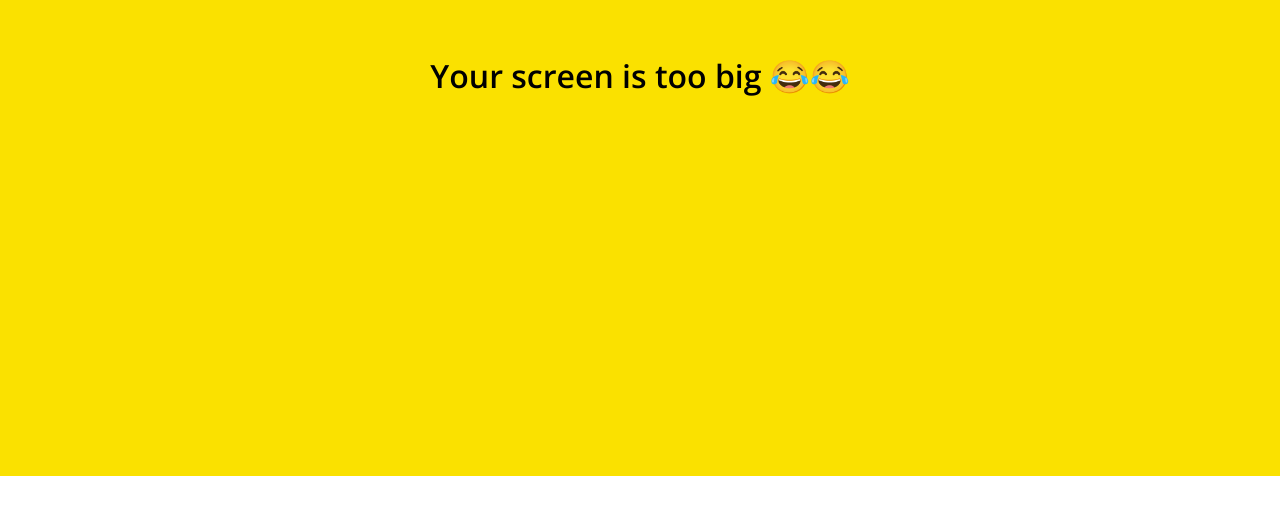
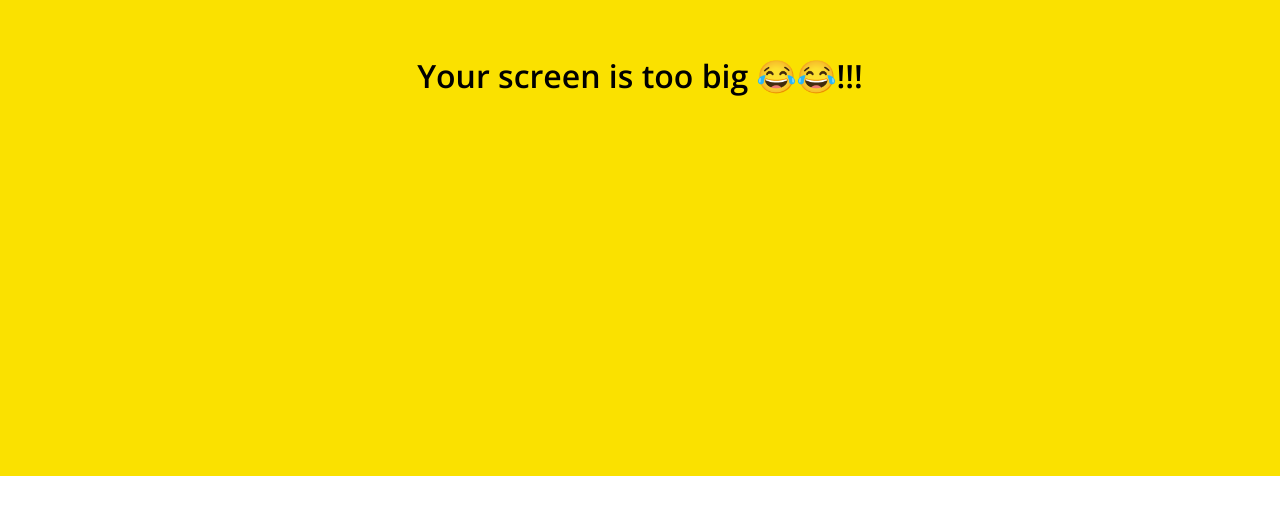
Before and after one commit to SeongYunMin/kokoa-clone-2021, a plain HTML site: page 6_5_LoginSreen.html in a window 1280 px wide. Shown: the part 324-838 px from the top of the page. Drawn offline with nearby package versions, Linux system fonts and the light colour scheme.

Commit message:
Update_more_more

```diff
--- a/6_5_LoginSreen.html
+++ b/6_5_LoginSreen.html
@@ -42,7 +42,7 @@
       <a href="#">Find Kokoa Account or Password</a>
     </form>
     <div id="no-mobile">
-      <span>Your screen is too big 😂😂</span>
+      <span>Your screen is too big 😂😂!!!</span>
     </div>
     <script
       src="https://kit.fontawesome.com/207aabff9e.js"
```
